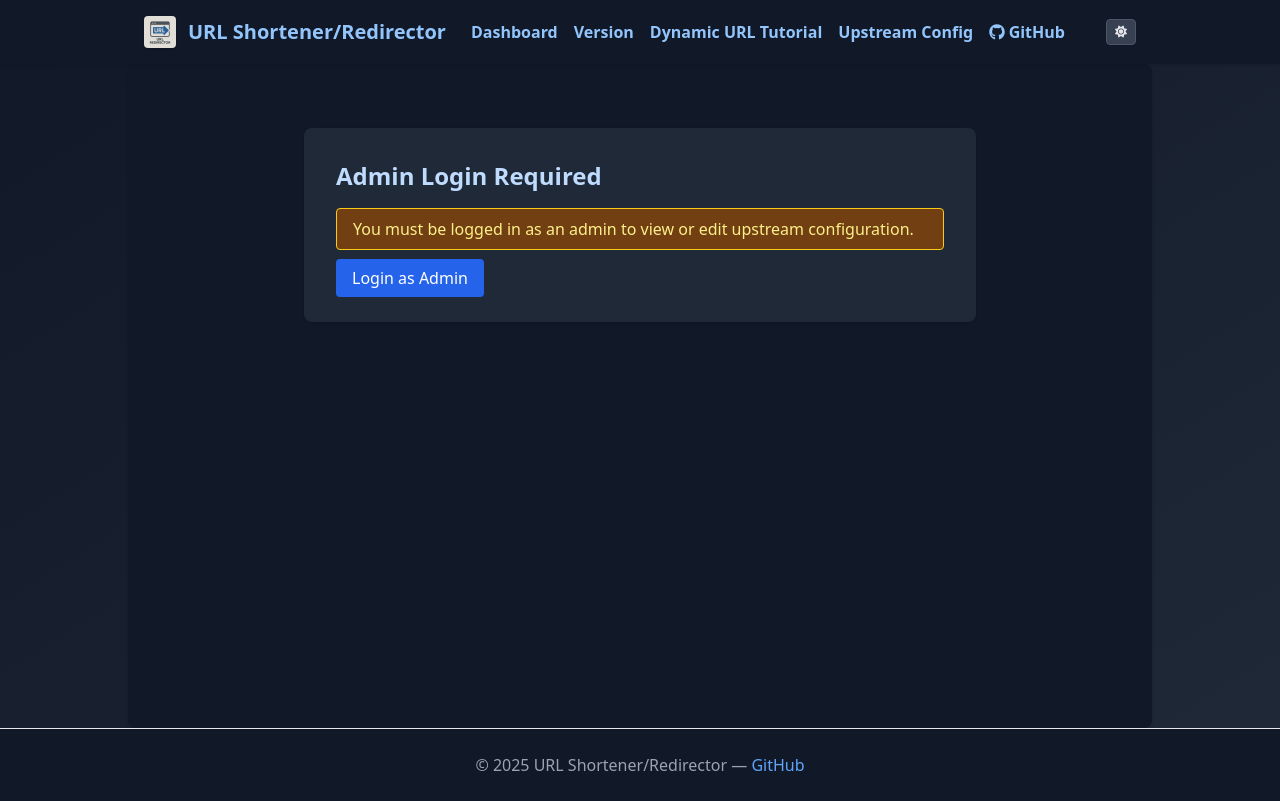
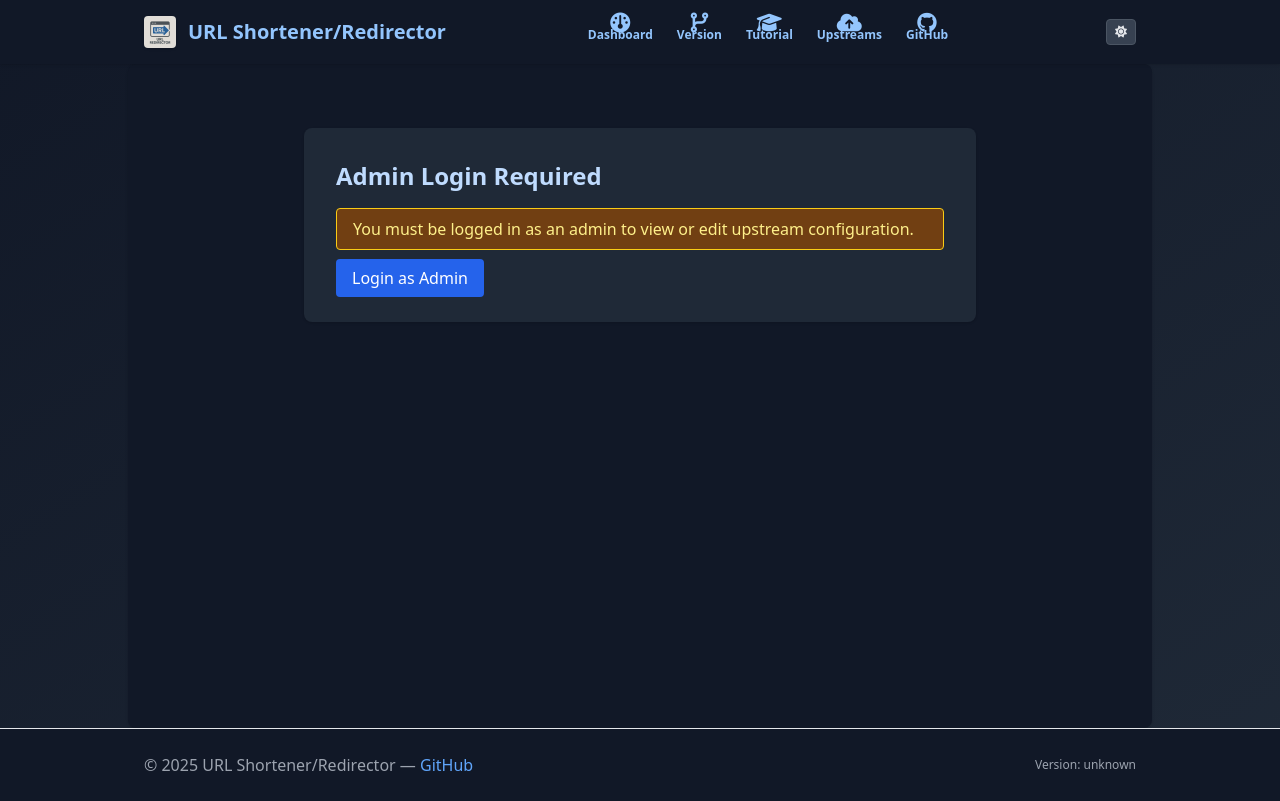
Before and after one commit to authoritydmc/r, a Flask app: page /admin/upstreams in a window 1280 px wide. Run offline with Flask 3, Linux system fonts and the light colour scheme; some libraries are stand-ins or nearby versions.

Commit message:
Add version information to the template and enhance navigation bar icons

```diff
--- a/app/routes.py
+++ b/app/routes.py
@@ -13,7 +13,16 @@ bp = Blueprint('main', __name__)
 
 @bp.context_processor
 def inject_now():
-    return {'now': datetime.now}
+    from datetime import datetime
+    # Try to get version string (same logic as version page)
+    try:
+        import subprocess
+        commit_count = subprocess.check_output(['git', 'rev-list', '--count', 'HEAD'], encoding='utf-8').strip()
+        commit_hash = subprocess.check_output(['git', 'rev-parse', '--short', 'HEAD'], encoding='utf-8').strip()
+        version = f"v1.{commit_count}.{commit_hash}"
+    except Exception:
+        version = 'unknown'
+    return {'now': datetime.now, 'version': version}
 
 CONFIG_PATH = os.path.join(os.path.dirname(os.path.dirname(__file__)), 'data', 'redirect.json.config')
 
--- a/app/templates/base.html
+++ b/app/templates/base.html
@@ -33,13 +33,26 @@
         <img src="{{ url_for('static', filename='assets/logo.png') }}" alt="Logo" class="w-8 h-8 rounded shadow">
         <span class="text-xl font-bold text-blue-700 dark:text-blue-300">URL Shortener/Redirector</span>
       </div>
-      <nav class="flex gap-4 font-semibold">
-        <a href="/" class="hover:underline text-blue-700 dark:text-blue-300">Dashboard</a>
-        <a href="/version" class="hover:underline text-blue-700 dark:text-blue-300">Version</a>
-        <a href="/tutorial" class="hover:underline text-blue-700 dark:text-blue-300">Dynamic URL Tutorial</a>
-        <a href="/admin/upstreams" class="hover:underline text-blue-700 dark:text-blue-300">Upstream Config</a>
-        <a href="https://github.com/authoritydmc/redirector" target="_blank" class="hover:underline flex items-center gap-1 text-blue-700 dark:text-blue-300">
-          <i class="fab fa-github"></i> GitHub
+      <nav class="flex gap-6 font-semibold">
+        <a href="/" class="text-blue-700 dark:text-blue-300 flex flex-col items-center group" title="Dashboard">
+          <i class="fa-solid fa-gauge fa-lg"></i>
+          <span class="text-xs mt-1 group-hover:underline hidden sm:block">Dashboard</span>
+        </a>
+        <a href="/version" class="text-blue-700 dark:text-blue-300 flex flex-col items-center group" title="Version Info">
+          <i class="fa-solid fa-code-branch fa-lg"></i>
+          <span class="text-xs mt-1 group-hover:underline hidden sm:block">Version</span>
+        </a>
+        <a href="/tutorial" class="text-blue-700 dark:text-blue-300 flex flex-col items-center group" title="Dynamic URL Tutorial">
+          <i class="fa-solid fa-graduation-cap fa-lg"></i>
+          <span class="text-xs mt-1 group-hover:underline hidden sm:block">Tutorial</span>
+        </a>
+        <a href="/admin/upstreams" class="text-blue-700 dark:text-blue-300 flex flex-col items-center group" title="Upstream Config">
+          <i class="fa-solid fa-cloud-arrow-up fa-lg"></i>
+          <span class="text-xs mt-1 group-hover:underline hidden sm:block">Upstreams</span>
+        </a>
+        <a href="https://github.com/authoritydmc/redirector" target="_blank" class="flex flex-col items-center text-blue-700 dark:text-blue-300 group" title="GitHub">
+          <i class="fab fa-github fa-lg"></i>
+          <span class="text-xs mt-1 group-hover:underline hidden sm:block">GitHub</span>
         </a>
       </nav>
       <button id="toggle-dark" class="ml-4 px-2 py-1 rounded bg-gray-200 dark:bg-gray-700 text-gray-800 dark:text-gray-200 border border-gray-300 dark:border-gray-600 text-xs flex items-center gap-1" title="Toggle dark/light mode">
@@ -58,9 +71,14 @@
 
   <!-- Footer -->
   <footer class="bg-white dark:bg-gray-900 border-t py-6 mt-auto w-full">
-    <div class="max-w-5xl mx-auto px-4 text-center text-gray-500 dark:text-gray-400">
-      &copy; {{ now().year }} URL Shortener/Redirector &mdash;
-      <a href="https://github.com/authoritydmc/redirector" class="text-blue-600 dark:text-blue-400 hover:underline">GitHub</a>
+    <div class="max-w-5xl mx-auto px-4 flex flex-row items-center justify-between text-gray-500 dark:text-gray-400">
+      <div>
+        &copy; {{ now().year }} URL Shortener/Redirector &mdash;
+        <a href="https://github.com/authoritydmc/redirector" class="text-blue-600 dark:text-blue-400 hover:underline">GitHub</a>
+      </div>
+      <div class="text-xs text-right">
+        Version: {{ version if version is defined else 'unknown' }}
+      </div>
     </div>
   </footer>
 <script>
```
